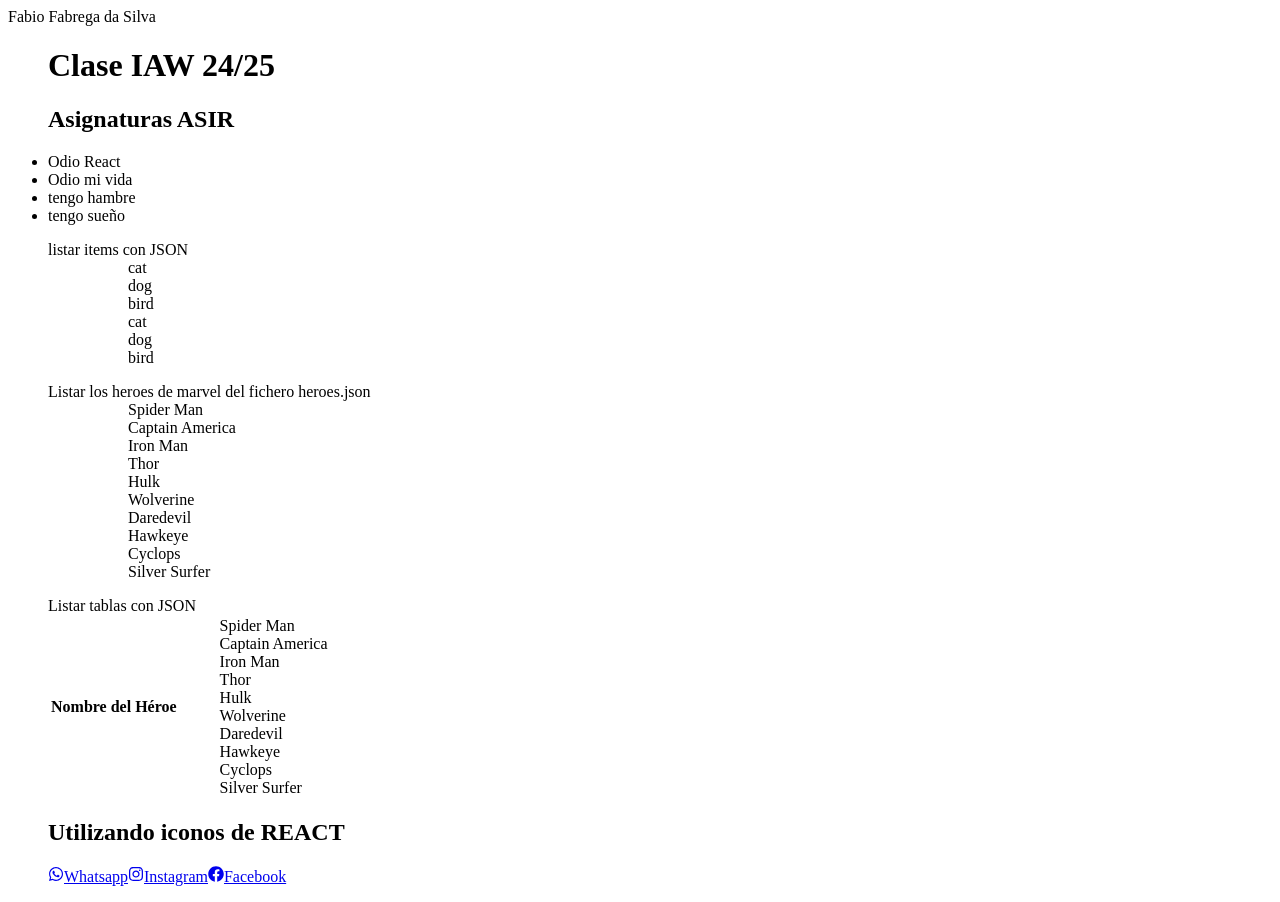
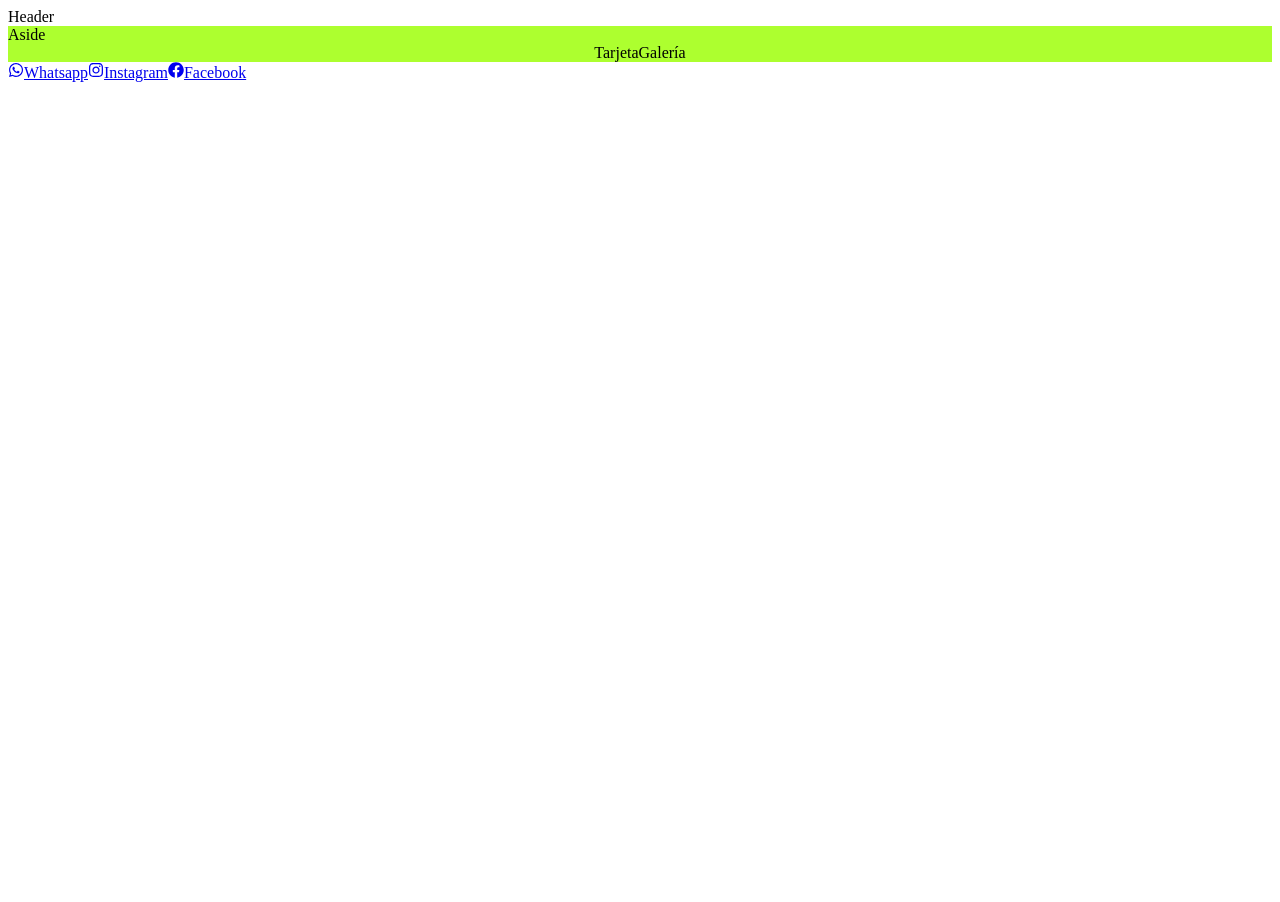
Before and after one commit to FabioFabrega/Proyectos-IAW, a React (Vite) app in the folder vite-project/: page / in a window 1280 px wide. After the commit the page ends 800 px from the top, so only its background shows below. Built offline with nearby package versions, Linux system fonts and the light colour scheme.

Commit message:
Clase 28/10/2024

```diff
--- a/vite-project/package.json
+++ b/vite-project/package.json
@@ -12,7 +12,8 @@
   "dependencies": {
     "react": "^18.3.1",
     "react-dom": "^18.3.1",
-    "react-icons": "^5.3.0"
+    "react-icons": "^5.3.0",
+    "react-router-dom": "^6.27.0"
   },
   "devDependencies": {
     "@eslint/js": "^9.11.1",
--- a/vite-project/src/PaginaWeb/Section.jsx
+++ b/vite-project/src/PaginaWeb/Section.jsx
@@ -1,7 +1,11 @@
 import React from 'react'
+import './Section.module.css'
 
 export default function Section() {
   return (
-    <section>Section</section>
+    <section>
+      <article>Tarjeta</article>
+      <article>Galería</article>
+    </section>
   )
 }
--- /dev/null
+++ b/vite-project/src/PaginaWeb/Section.module.css
@@ -0,0 +1,12 @@
+section{
+    display: flex;
+    flex: row wrap;
+    align-items: center;
+    justify-content: center;
+}
+section article{
+    display: grid;
+    grid-template-columns: auto auto auto;
+    align-items: center;
+    justify-content: center;
+}
--- a/vite-project/src/PaginaWeb/Web.jsx
+++ b/vite-project/src/PaginaWeb/Web.jsx
@@ -1,11 +1,12 @@
 import React from 'react'
 import Contenido from './Contenido'
 import Footer from './footer'
+import Header from './Header'
 
 export default function PaginaWeb() {
   return (
     <div>
-    <Headers/>
+    <Header/>
     <Contenido/>
     <Footer/>
     </div>
--- a/vite-project/src/main.jsx
+++ b/vite-project/src/main.jsx
@@ -1,9 +1,9 @@
 import { StrictMode } from 'react'
 import { createRoot } from 'react-dom/client'
-import Web from './Web'
+import PaginaWeb from './PaginaWeb/Web'
 
 createRoot(document.getElementById('root')).render(
   <StrictMode>
-    <Web/>
+    <PaginaWeb/>
   </StrictMode>,
 )
```
Also changed, not shown: vite-project/src/PaginaWeb/Rutas.jsx (added, +25 -0 lines), vite-project/src/PaginaWeb/main.jsx (deleted, +0 -9 lines), 1 other file (tests, documents, lock files or other folders).
